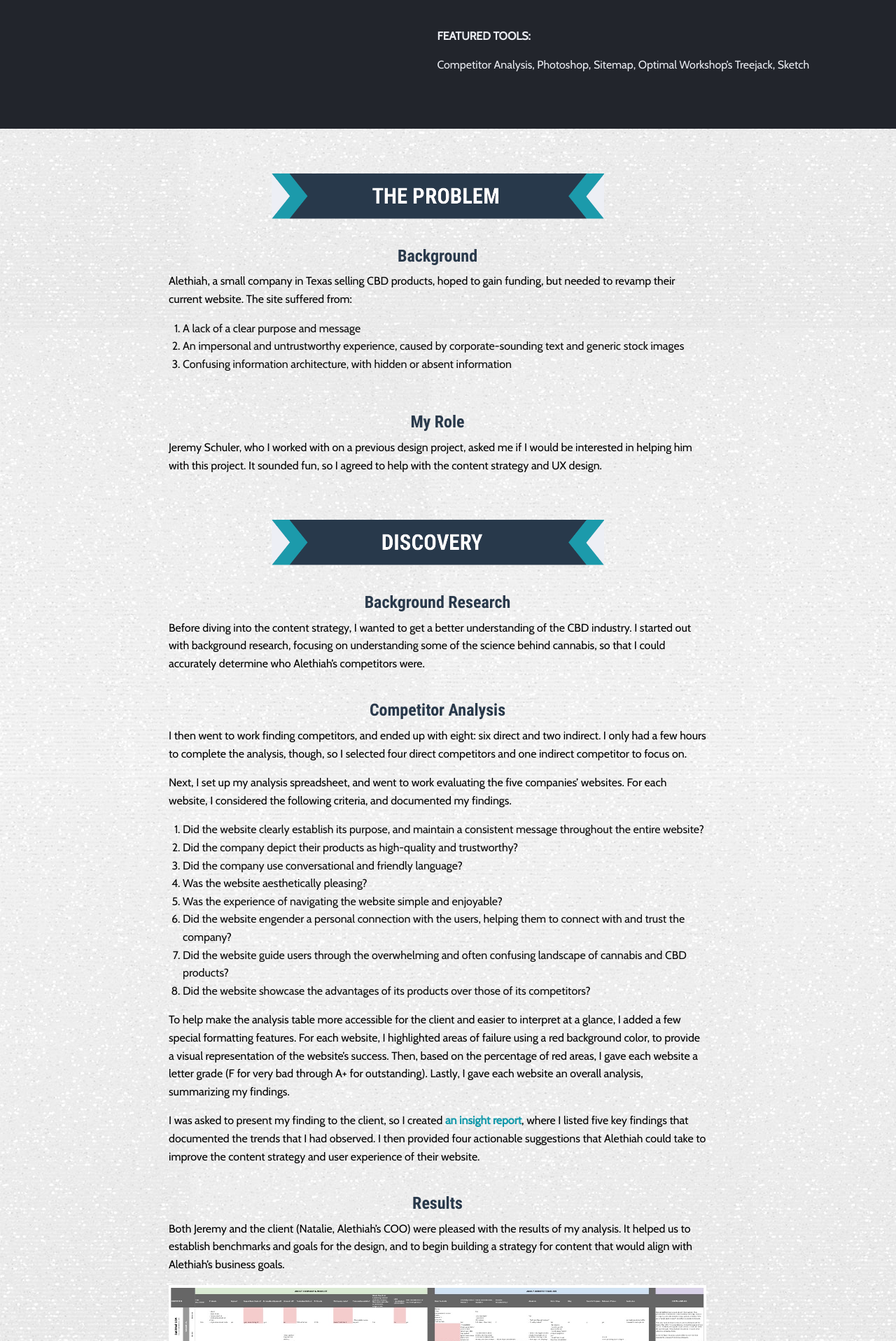
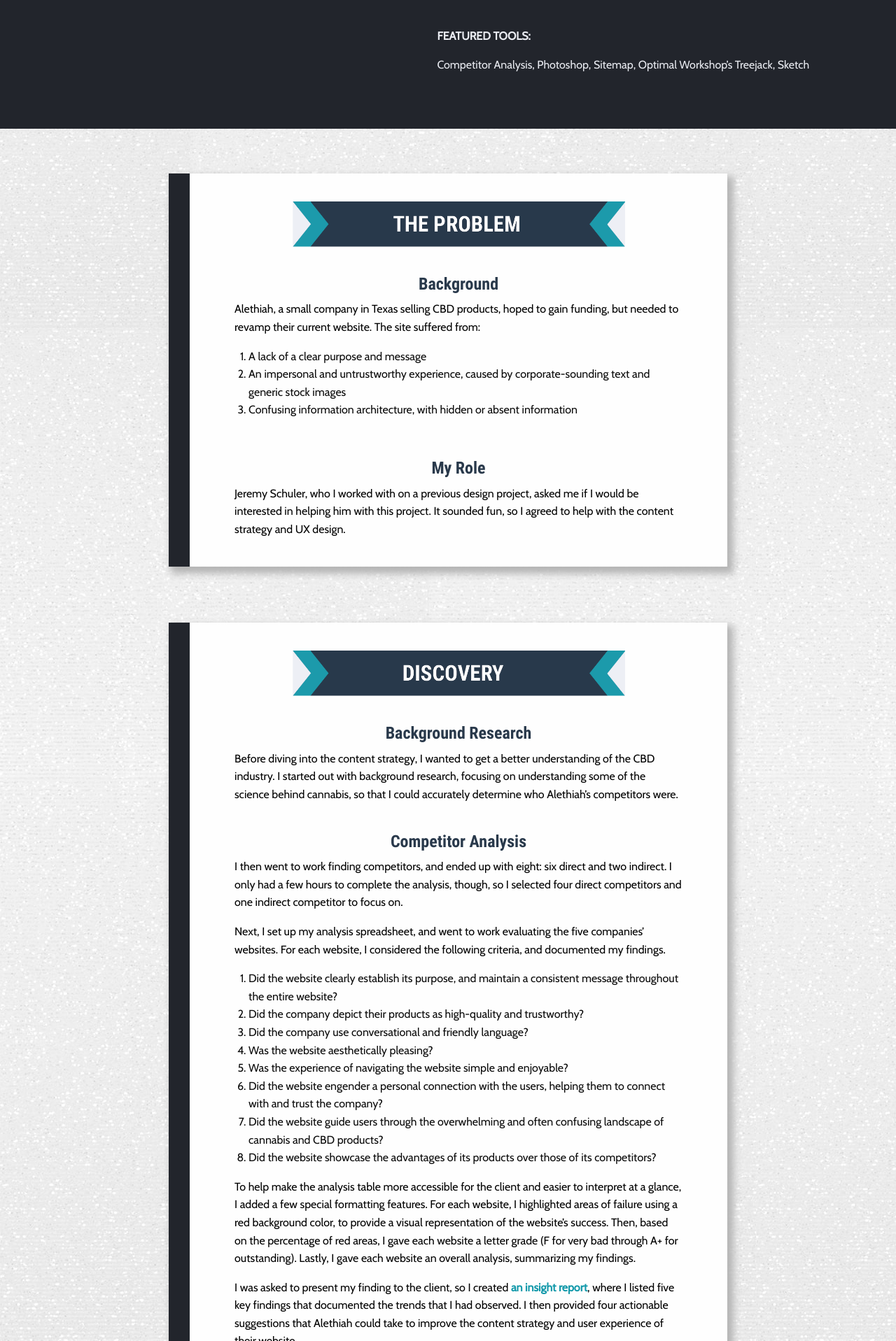
Before and after one commit to emeriwether/emeriwether.github.io, a Jekyll site: the page built from projectA.html, in a window 1280 px wide. Shown: the part 995-2912 px from the top of the page at 70% size. Built offline with Jekyll 4.4.1, drawn with Linux system fonts in a browser that asks for light colours.

Commit message:
add cards to projA

```diff
--- a/projectA.html
+++ b/projectA.html
@@ -22,6 +22,9 @@
 
 <!-- BEGIN SECTION: THE PROBLEM -->
 <section class="grid-x grid-margin-x projectSection">
+
+    <div class="card sectionCard">
+
         <!-- SECTION TAG -->
         <div class="cell">
              <img class="sectionTag float-center" src="images/project1/sectionTags_smallScreens/tag1_small.png" alt="Tag for section 1: The Problem.">
@@ -38,11 +41,16 @@
             <h5 class="text-center">My Role</h5>
             <p class="text-left">Jeremy Schuler, who I worked with on a previous design project, asked me if I would be interested in helping him with this project. It sounded fun, so I agreed to help with the content strategy and UX design.</p>
         </div>
+
+    </div>
 </section>
 <!-- END SECTION: THE PROBLEM -->
 
 <!-- BEGIN SECTION: DISCOVERY -->
 <section class="grid-x grid-margin-x projectSection">
+
+    <div class="card sectionCard">
+
         <!-- SECTION TAG -->
         <div class="cell">
              <img class="sectionTag float-center" src="images/project1/sectionTags_smallScreens/tag2_small.png" alt="Tag for section 2: Discovery.">
@@ -101,6 +109,7 @@
                     <span aria-hidden="true">&times;</span>
                 </button>
             </div>
+        </div>
 
     </div>
 </section>
@@ -108,6 +117,9 @@
 
 <!-- BEGIN SECTION: CONTENT STRATEGY -->
 <section class="grid-x grid-margin-x projectSection">
+
+    <div class="card sectionCard">
+
         <!-- SECTION TAG -->
         <div class="cell">
              <img class="sectionTag float-center" src="images/project1/sectionTags_smallScreens/tag3_small.png" alt="Tag for section 3: User Research.">
@@ -178,6 +190,7 @@
                     <span aria-hidden="true">&times;</span>
                 </button>
             </div>
+        </div>
 
     </div>
 </section>
@@ -185,6 +198,9 @@
 
 <!-- BEGIN SECTION: DESIGN & CONTENT CREATION -->
 <section class="grid-x grid-margin-x projectSection">
+
+    <div class="card sectionCard">
+
         <!-- SECTION TAG -->
         <div class="cell">
              <img class="sectionTag float-center" src="images/project1/sectionTags_smallScreens/tag4_small.png" alt="Tag for section 4: Early Design Phase.">
@@ -392,7 +408,7 @@
             <h5 class="text-left">Further Content Creation</h5>
             <p class="text-left">Natalie was so pleased with the content that I had created for the home page that she asked me to help her with the content for the rest of the site. In reviewing and helping to create this content, I was able to ensure that the website copy remained consistent and was written in a conversational tone.</p>
             <p class="text-left">As Natalie received resources from her team to add to the website, such as doctor articles and testimonials and other educational content, I edited each piece. I focused on removing any jargon and any words or phrases that were corporate-sounding, verbose, or pedantic. I ensured that each sentence made sense and was concise, and had no grammatical errors. Above all, I checked that every piece of the copy had purpose and significantly contributed to the overall message. </p>
-
+        </div>
 
     </div>
 </section>
@@ -400,6 +416,9 @@
 
 <!-- BEGIN SECTION: TAKEAWAYS -->
 <section class="grid-x grid-margin-x projectSection">
+
+    <div class="card sectionCard">
+
         <!-- SECTION TAG -->
         <div class="cell">
              <img class="sectionTag float-center" src="images/project1/sectionTags_smallScreens/tag5_small.png" alt="Tag for section 5: Takeaways.">
@@ -411,5 +430,7 @@
             <p class="text-left">As a UX designer, I took as many opportunities as I could to incorporate user-centered techniques into our process, because I knew that doing so would make the website more of a success. Wherever I could, I implemented user-centered techniques, such as when I conducted tree testing for the navigation item, “Learn”. From beginning to end, I also made sure that the user’s perspective was represented and advocated for, and that we didn’t design components solely based on the easiest or quickest path for development, or to adhere blindly to business goals. Instead, I sought to find a balance the users, the developers, and the business that would product a good website that met the deadline. </p>
             <p class="text-left">I plan to remain as a consultant for Alethiah, even after the “phase one” of the website goes live. My hope is that, once Alethiah’s deadlines become less urgent, we will be able to find more time to use UX methods to ensure that the experience of Alethiah’s website is seamless, efficient, and delightful. </p>
         </div>
+
+    </div>
 </section>
 <!-- END SECTION: TAKEAWAYS -->
```
Also changed, not shown: 1 other file. Lines whose indentation alone changed are shown as unchanged.
